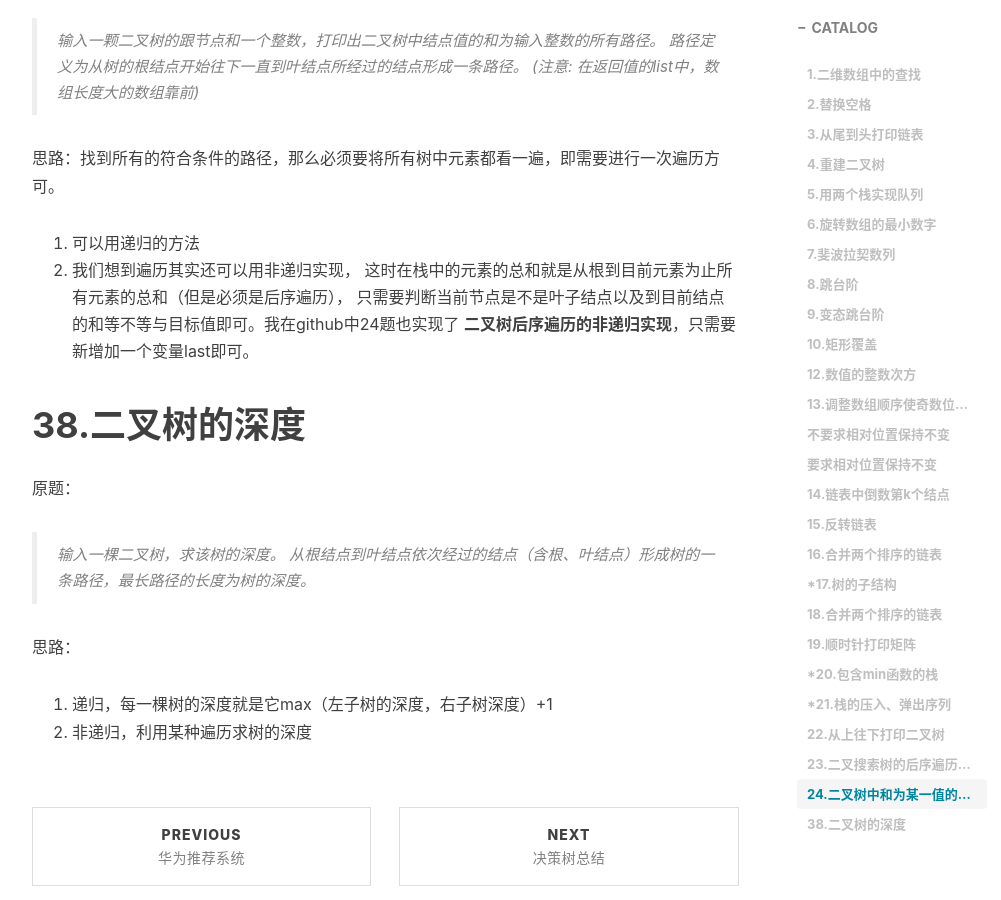
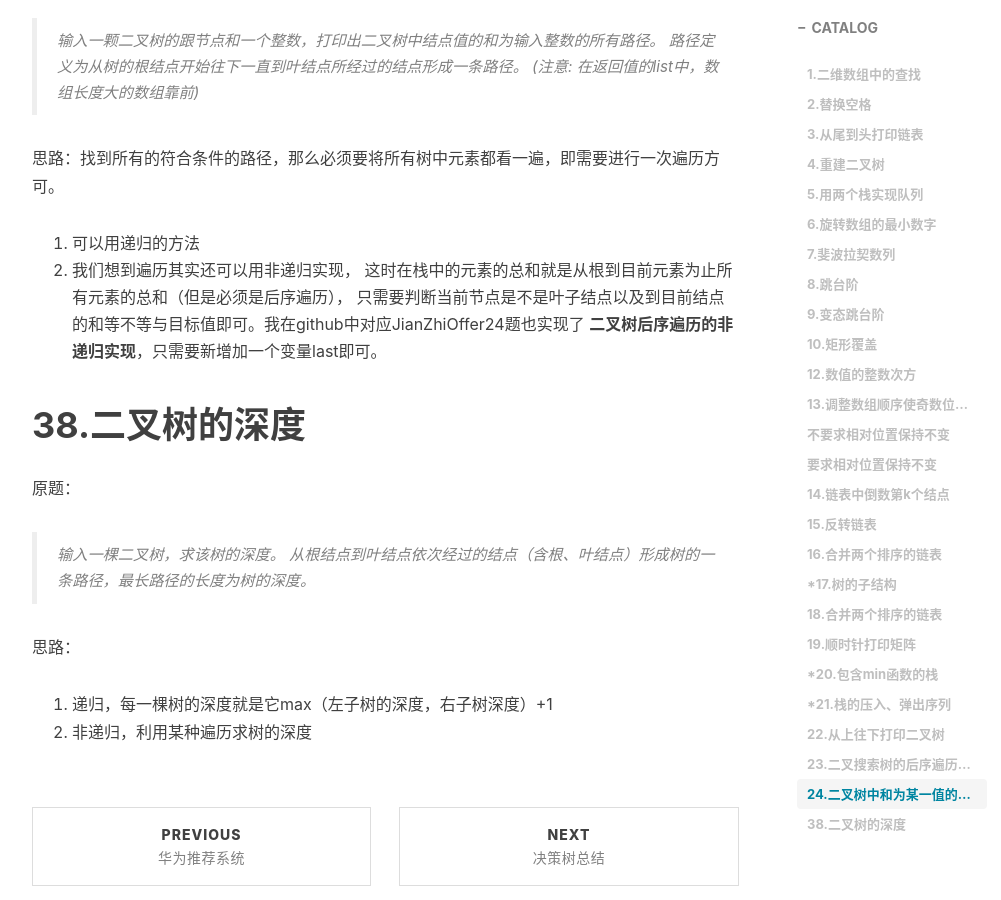
Before and after one commit to BishengSJTU/BishengSJTU.github.io, a Jekyll site: the page built from _posts/2018-12-07-剑指Offer.md, in a window 1280 px wide and 900 px high, scrolled down 9759 px. Shown: the whole window, without its empty margins (233-1234 px from the left). Built offline with Jekyll 4.4.1, drawn with Linux system fonts in a browser that asks for light colours; nearby versions of some CDN libraries; comment, search, counter and statistics services are not loaded.

Commit message:
2018-12-15

```diff
--- a/_posts/2018-12-07-剑指Offer.md
+++ b/_posts/2018-12-07-剑指Offer.md
@@ -255,7 +255,7 @@ j如果溢出超过pushV范围，那么不断pop出栈中元素与popV中元素
 1. 可以用递归的方法
 2. 我们想到遍历其实还可以用非递归实现，
 这时在栈中的元素的总和就是从根到目前元素为止所有元素的总和（但是必须是后序遍历），
-只需要判断当前节点是不是叶子结点以及到目前结点的和等不等与目标值即可。我在github中24题也实现了
+只需要判断当前节点是不是叶子结点以及到目前结点的和等不等与目标值即可。我在github中对应JianZhiOffer24题也实现了
 **二叉树后序遍历的非递归实现**，只需要新增加一个变量last即可。
 
 # 38.二叉树的深度
```
